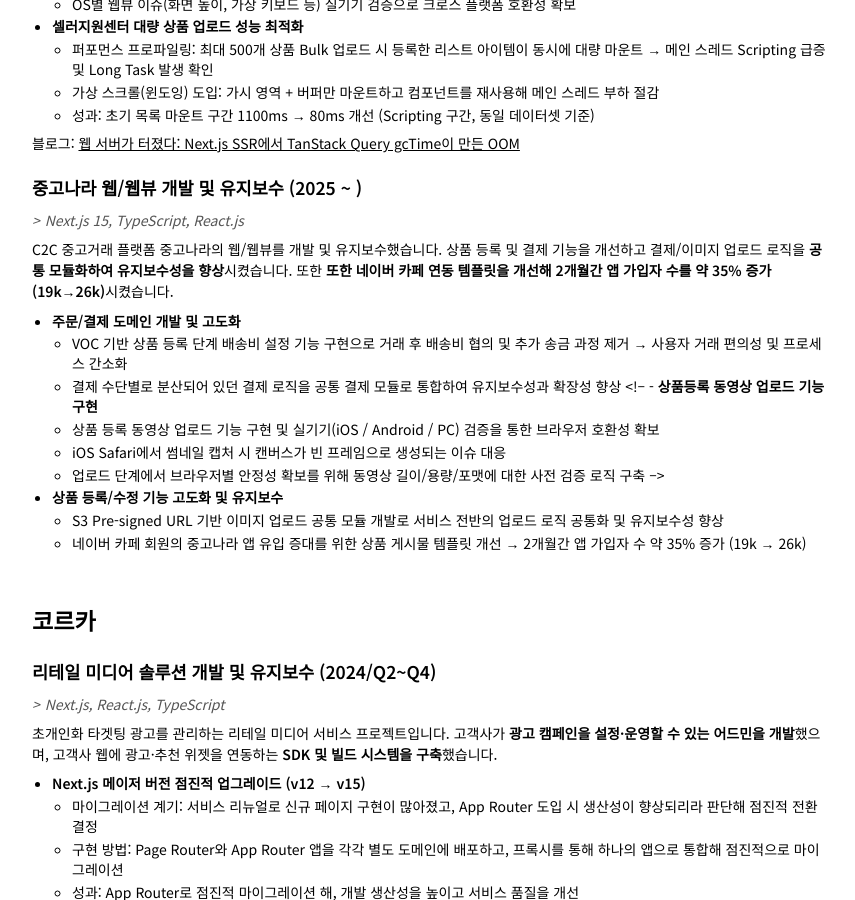
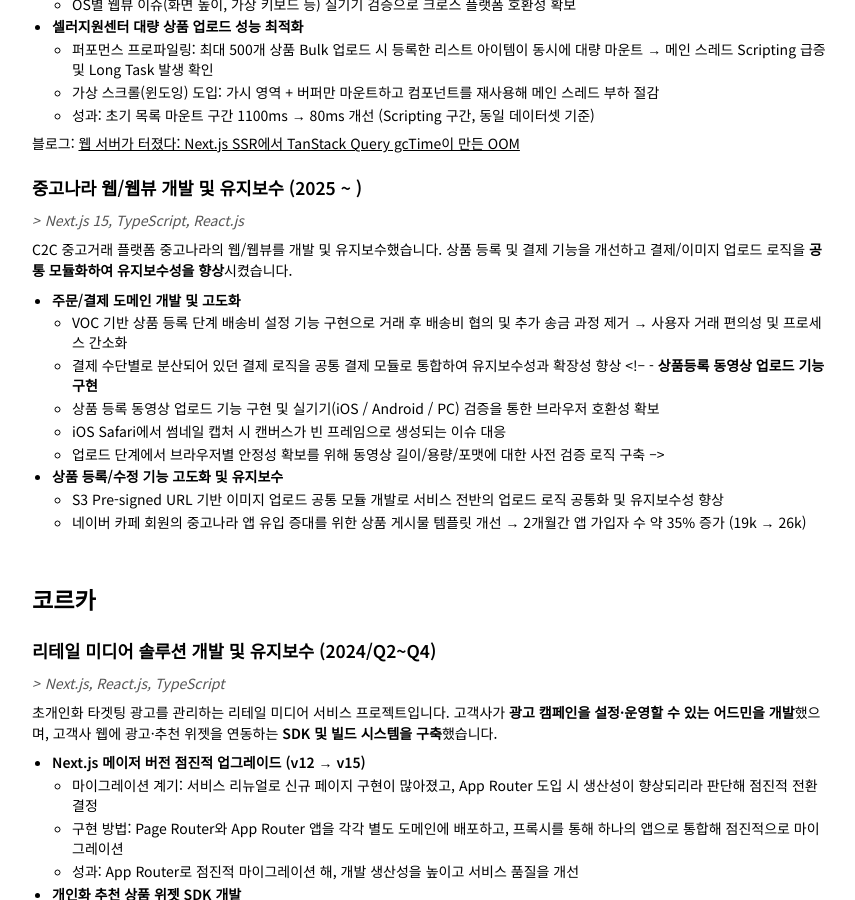
Before and after one commit to ghost-redo/ghost-redo.github.io, a Jekyll site: the page built from resume.md, in a window 1280 px wide and 900 px high, scrolled down 2305 px. Shown: the whole window, without its empty margins (209-1064 px from the left). Built offline with Jekyll 4.4.1, drawn with Linux system fonts in a browser that asks for light colours; some web fonts are replaced.

Commit message:
네이버 카페 항목 제거

```diff
--- a/resume.md
+++ b/resume.md
@@ -126,8 +126,7 @@ Next.js App Router 기반 SSR 구조 개선과 Server Component(RSC) 도입으
 
 > _Next.js 15, TypeScript, React.js_
 
-C2C 중고거래 플랫폼 중고나라의 웹/웹뷰를 개발 및 유지보수했습니다.
-상품 등록 및 결제 기능을 개선하고 결제/이미지 업로드 로직을 **공통 모듈화하여 유지보수성을 향상**시켰습니다. 또한 **또한 네이버 카페 연동 템플릿을 개선해 2개월간 앱 가입자 수를 약 35% 증가(19k→26k)**시켰습니다.
+C2C 중고거래 플랫폼 중고나라의 웹/웹뷰를 개발 및 유지보수했습니다. 상품 등록 및 결제 기능을 개선하고 결제/이미지 업로드 로직을 **공통 모듈화하여 유지보수성을 향상**시켰습니다.
 
 - **주문/결제 도메인 개발 및 고도화**
   - VOC 기반 상품 등록 단계 배송비 설정 기능 구현으로 거래 후 배송비 협의 및 추가 송금 과정 제거 → 사용자 거래 편의성 및 프로세스 간소화
```
